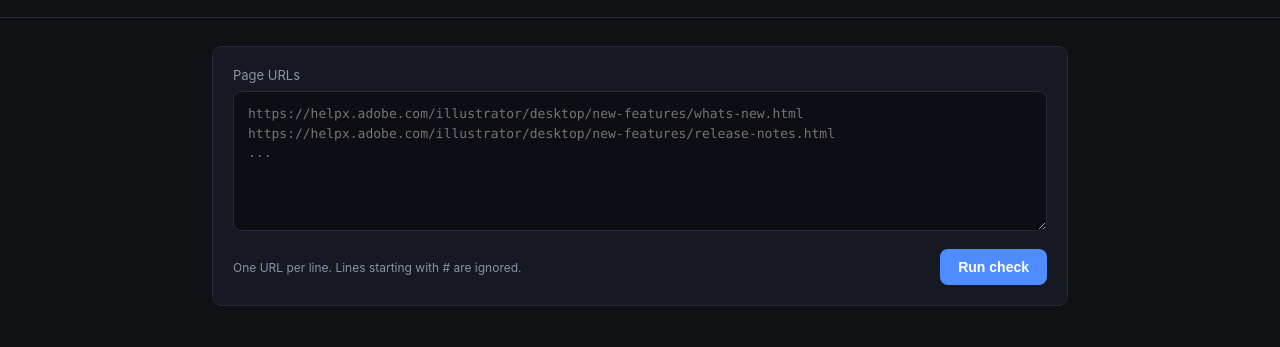
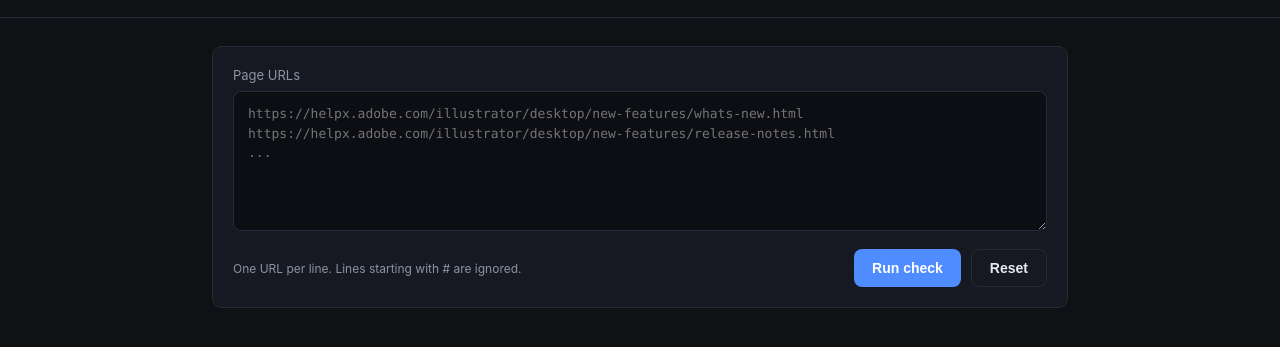
Before and after one commit to cspuri/link-checker, a website: page public/index.html in a window 1280 px wide. Shown: the part 93-440 px from the top of the page. Drawn offline with Linux system fonts and the light colour scheme.

Commit message:
Update index.html

```diff
--- a/public/index.html
+++ b/public/index.html
@@ -183,6 +183,7 @@
       <div style="display:flex; gap:10px;">
         <button id="runBtn" onclick="startRun()">Run check</button>
         <button id="downloadBtn" class="secondary" onclick="download()">Download CSV</button>
+        <button id="resetBtn" class="secondary" onclick="resetJobs()">Reset</button>
       </div>
     </div>
     <div id="errorMsg"></div>
@@ -307,6 +308,28 @@
   if (!currentJobId) return;
   window.location.href = '/api/download/' + currentJobId;
 }
+
+async function resetJobs() {
+  const resetBtn = document.getElementById('resetBtn');
+  resetBtn.disabled = true;
+  resetBtn.textContent = 'Resetting…';
+  try {
+    const res = await fetch('/api/reset', { method: 'POST' });
+    await safeJson(res);
+    if (pollTimer) clearInterval(pollTimer);
+    const runBtn = document.getElementById('runBtn');
+    runBtn.disabled = false;
+    runBtn.textContent = 'Run check';
+    document.getElementById('errorMsg').style.display = 'none';
+  } catch (err) {
+    const errorEl = document.getElementById('errorMsg');
+    errorEl.textContent = 'Reset failed: ' + err.message;
+    errorEl.style.display = 'block';
+  } finally {
+    resetBtn.disabled = false;
+    resetBtn.textContent = 'Reset';
+  }
+}
 </script>
 
 </body>
```
